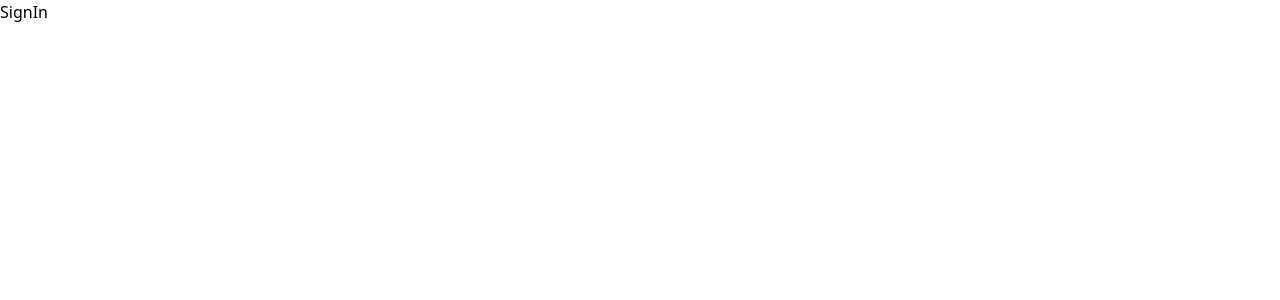
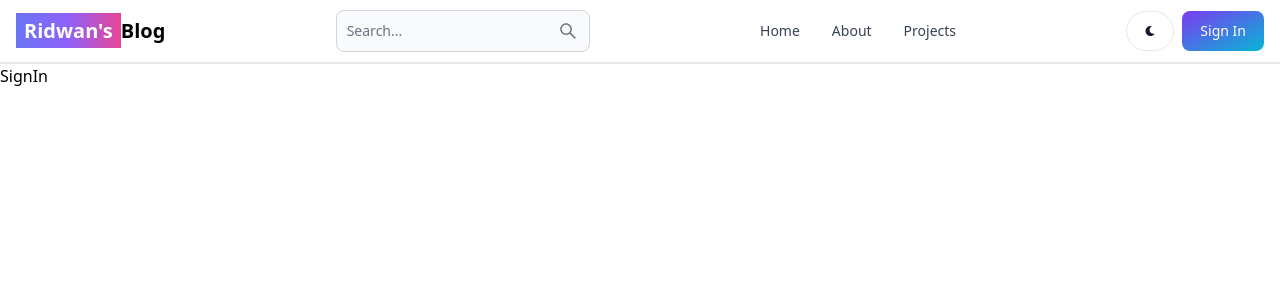
Before and after one commit to ridwanfirdaus96/mern-blog, a React (Vite) app in the folder client/: page /sign-in in a window 1280 px wide. Shown: the top 300 px of the page. Built offline with nearby package versions, Linux system fonts and the light colour scheme.

Commit message:
create the header section

```diff
--- a/client/package.json
+++ b/client/package.json
@@ -10,8 +10,10 @@
     "preview": "vite preview"
   },
   "dependencies": {
+    "flowbite-react": "^0.7.2",
     "react": "^18.2.0",
     "react-dom": "^18.2.0",
+    "react-icons": "^4.12.0",
     "react-router-dom": "^6.21.1"
   },
   "devDependencies": {
--- a/client/src/App.jsx
+++ b/client/src/App.jsx
@@ -5,10 +5,12 @@
 import SignUp from './pages/SignUp'
 import Dashboard from './pages/Dashboard'
 import Projects from './pages/Projects'
+import Header from './components/Header'
 
 export default function App() {
   return (
     <BrowserRouter>
+    <Header />
       <Routes>
         <Route path="/" element={<Home />}/>
         <Route path="/about" element={<About />}/>
--- /dev/null
+++ b/client/src/components/Header.jsx
@@ -0,0 +1,55 @@
+import { Button, Navbar, TextInput } from "flowbite-react";
+import { Link, useLocation } from "react-router-dom";
+import { AiOutlineSearch } from "react-icons/ai";
+import { FaMoon } from "react-icons/fa";
+
+export default function Header() {
+    const path = useLocation().pathname;
+    return (
+        <Navbar className="border-b-2">
+            <Link to="/" className="self-center whitespace-nowrap text-sm sm:text-xl font-semibold dark:text-white">
+                <span className="px-2 py-1 bg-gradient-to-r from-indigo-500 via-purple-500 to-pink-500 text-white">Ridwan&#39;s</span>
+                Blog
+            </Link>
+            <form>
+                <TextInput
+                    type="text"
+                    placeholder="Search..."
+                    rightIcon={AiOutlineSearch}
+                    className="hidden lg:inline"
+                />
+            </form>
+            <Button className="w-12 h-10 lg:hidden" color="gray">
+                <AiOutlineSearch />
+            </Button>
+            <div className="flex gap-2 md:order-2">
+                <Button className="w-12 h-10 hidden sm:inline" color="gray" pill>
+                    <FaMoon />
+                </Button>
+                <Link to="/sign-in">
+                <Button gradientDuoTone='purpleToBlue'>
+                    Sign In
+                </Button>
+                </Link>
+                <Navbar.Toggle />
+            </div>
+                <Navbar.Collapse>
+                    <Navbar.Link active={path === "/"} as={'div'}>
+                        <Link to='/'>
+                            Home
+                        </Link>
+                    </Navbar.Link>
+                    <Navbar.Link active={path === "/about"} as={'div'}>
+                        <Link to='/about'>
+                            About
+                        </Link>
+                    </Navbar.Link>
+                    <Navbar.Link active={path === "/projects"} as={'div'}>
+                        <Link to='/projects'>
+                            Projects
+                        </Link>
+                    </Navbar.Link>
+                </Navbar.Collapse>
+        </Navbar>
+    )
+}
--- a/client/tailwind.config.js
+++ b/client/tailwind.config.js
@@ -1,11 +1,14 @@
+import flowbitePlugin from "flowbite/plugin";
+
 /** @type {import('tailwindcss').Config} */
 export default {
   content: [
-    "./index.html",
-    "./src/**/*.{js,ts,jsx,tsx}"
+    './index.html',
+    './src/**/*.{js,ts,jsx,tsx}',
+    'node_modules/flowbite-react/lib/esm/**/*.js',
   ],
   theme: {
     extend: {},
   },
-  plugins: [],
+  plugins: [flowbitePlugin],
 }
```
Also changed, not shown: 2 other files (tests, documents, lock files or other folders).
